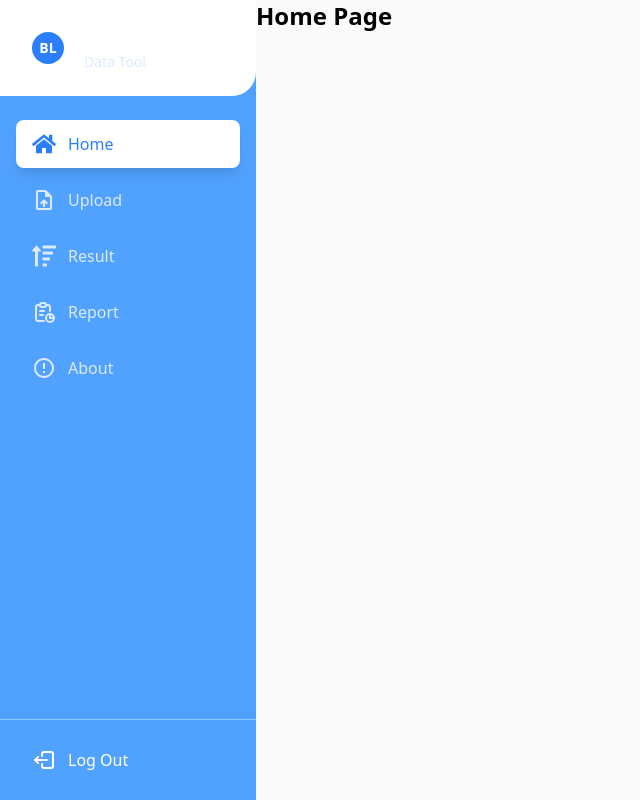
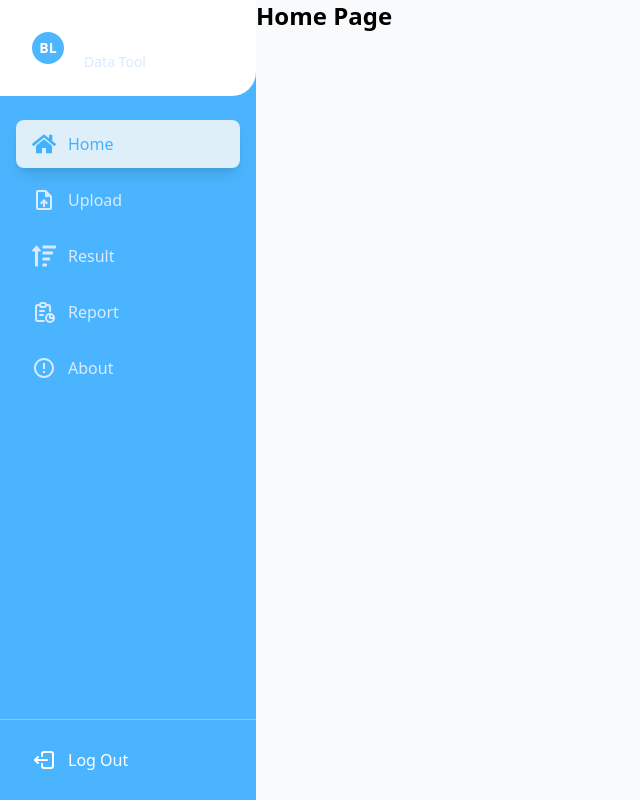
Before and after one commit to PunleuTY/Khmer-Data-Annotation-Tool, a React (Vite) app in the folder frontend/: page / in a window 1280 px wide. Shown: the whole page, without its empty margins (0-640 px from the left). Built offline with nearby package versions, Linux system fonts and the light colour scheme.

Commit message:
Update on NavBar col

```diff
--- a/frontend/src/navigations/navigate.jsx
+++ b/frontend/src/navigations/navigate.jsx
@@ -23,12 +23,12 @@ const Sidebar = () => {
   ];
 
   return (
-    <div className="w-64 bg-blue-400 text-white flex flex-col h-screen">
+    <div className="w-64 bg-[#0099FFB3] text-white flex flex-col h-screen">
       {/* Logo Section */}
       <div className="p-6 bg-white bg-opacity-20 rounded-br-3xl mb-6">
         <div className="flex items-center space-x-3">
           <div className="w-12 h-12 bg-white rounded-lg flex items-center justify-center">
-            <div className="w-8 h-8 bg-blue-500 rounded-full flex items-center justify-center">
+            <div className="w-8 h-8 bg-[#0099FFB3] rounded-full flex items-center justify-center">
               <span className="text-white text-sm font-bold">BL</span>
             </div>
           </div>
@@ -50,8 +50,8 @@ const Sidebar = () => {
               className={({ isActive }) =>
                 `flex items-center space-x-3 px-4 py-3 rounded-lg transition-all duration-200 ${
                   isActive
-                    ? "bg-white bg-opacity-25 text-blue-500 shadow-lg"
-                    : "text-blue-100 hover:bg-white hover:bg-opacity-10 hover:text-blue-500"
+                    ? "bg-[#DFEFFA] bg-opacity-15 text-[#0099FFB3] shadow-lg"
+                    : "text-blue-100 hover:bg-[#DFEFFA] hover:bg-opacity-10 hover:text-[#0099FFB3]"
                 }`
               }
             >
@@ -66,7 +66,7 @@ const Sidebar = () => {
       <div className="p-4 border-t border-blue-300 border-opacity-30">
         <button
           onClick={handleLogout}
-          className="flex items-center space-x-3 w-full px-4 py-3 hover:bg-white hover:bg-opacity-10 hover:text-blue-500 rounded-lg"
+          className="flex items-center space-x-3 w-full px-4 py-3 hover:bg-[#DFEFFA] hover:bg-opacity-10 hover:text-[#0099FFB3] rounded-lg"
         >
           <TbLogout2 className="w-6 h-6" />
           <span className="font-medium">Log Out</span>
```
